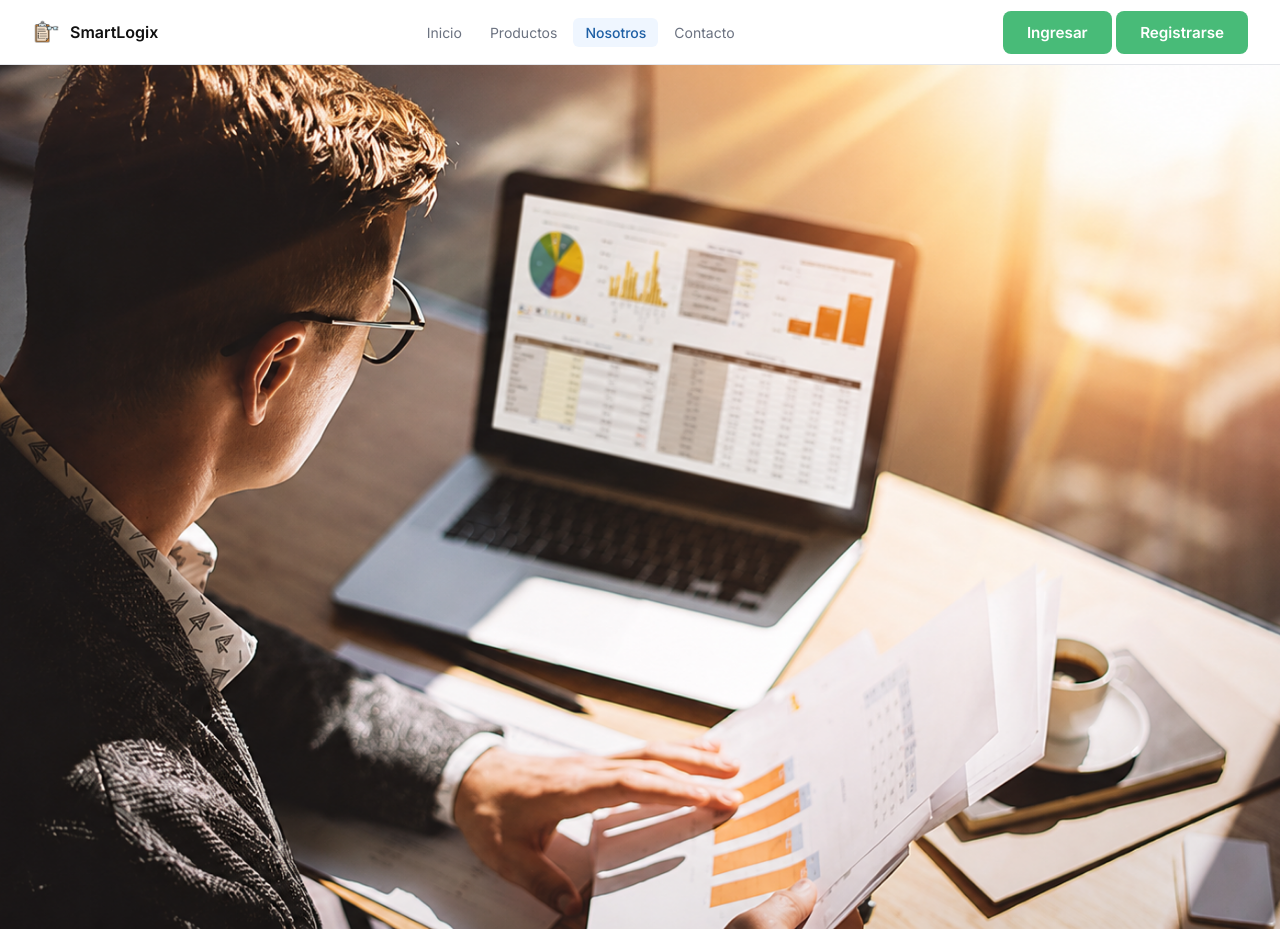
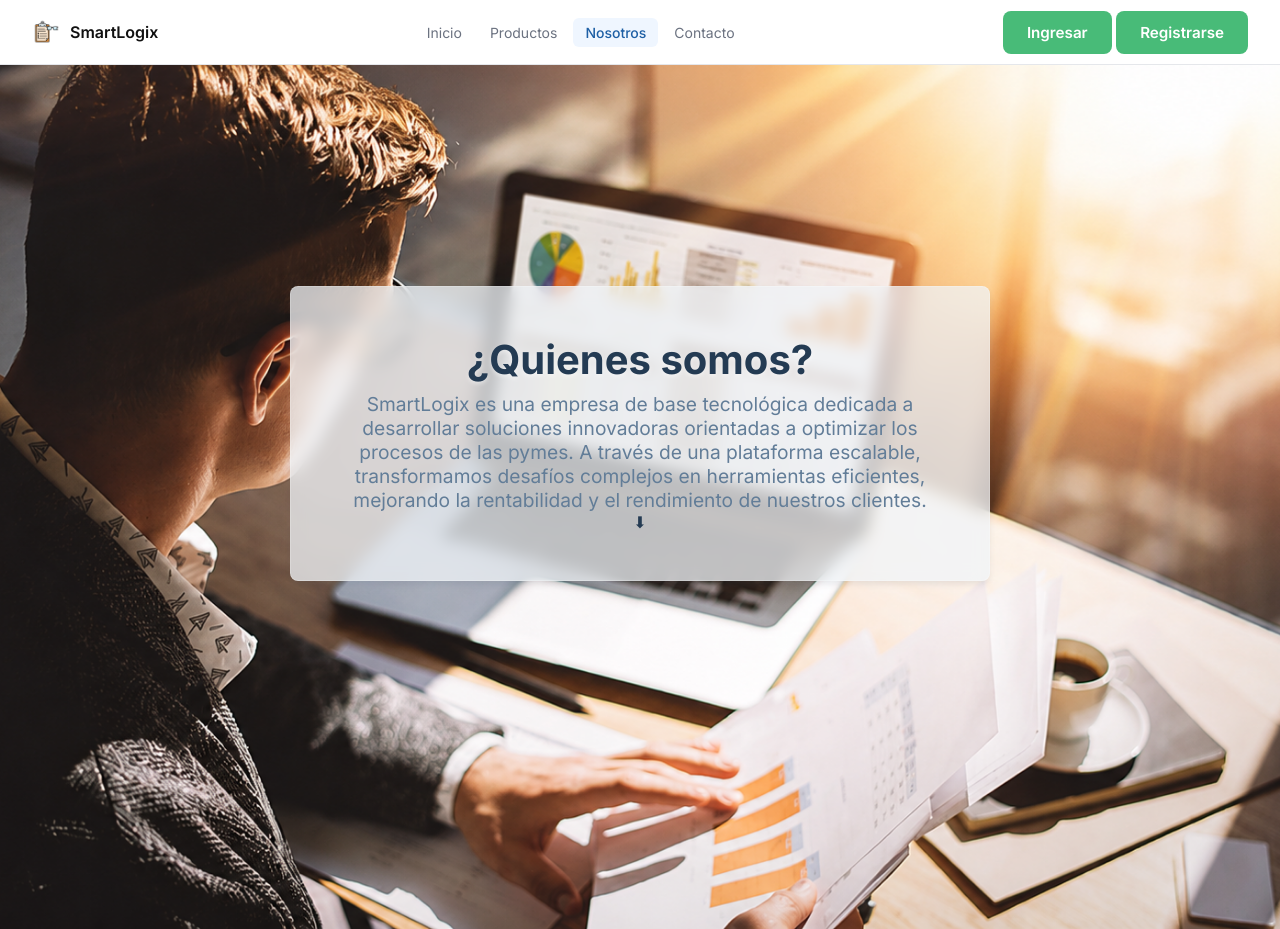
Before and after one commit to JuanCerda0/Smart-Logix-Front, a SvelteKit app: page /nosotros in a window 1280 px wide. Built offline with nearby package versions, Linux system fonts and the light colour scheme.

Commit message:
rellenando pantallas vacias

```diff
--- a/src/routes/nosotros/+page.svelte
+++ b/src/routes/nosotros/+page.svelte
@@ -32,7 +32,20 @@
 	{/snippet}
 </Topbar>
 
-<main></main>
+<main>
+
+	<section class="hero-section">
+		<div class="hero-card">
+			<h1>¿Quienes somos?</h1>
+			<p>
+				SmartLogix es una empresa de base tecnológica dedicada a desarrollar soluciones innovadoras orientadas a optimizar los procesos de las pymes.
+				A través de una plataforma escalable, transformamos desafíos complejos en herramientas eficientes, mejorando la rentabilidad y el rendimiento de nuestros clientes.
+			</p>
+			<div class="scroll-indicator">⬇</div>
+		</div>
+	</section>
+
+</main>
 
 <style>
 	main {
@@ -48,4 +61,65 @@
 		object-fit: contain;
 		display: block;
 	}
+
+	/* === CONTENEDOR DEL HERO (Invisible) === */
+	.hero-section {
+		/* Mantiene la altura completa de la pantalla para forzar el scroll */
+		min-height: calc(100vh - 4rem - 64px);
+		width: 100%;
+
+		/* Centra la tarjeta pequeña en medio de la pantalla */
+		display: flex;
+		align-items: center;
+		justify-content: center;
+	}
+
+	/* === TARJETA DE CRISTAL (Glassmorphism Pequeño) === */
+	.hero-card {
+		max-width: 700px; /* Un poco más estrecho para mayor elegancia */
+		width: 100%;
+		padding: 3rem 2rem;
+
+		/* Centrado del texto interno */
+		display: flex;
+		flex-direction: column;
+		align-items: center;
+		text-align: center;
+		box-sizing: border-box;
+
+		/* Aquí va toda la magia visual */
+		background: color-mix(in srgb, var(--color-fondo-principal) 75%, transparent);
+		backdrop-filter: blur(8px);
+		-webkit-backdrop-filter: blur(8px);
+		border-radius: var(--radio-borde);
+		border: 1px solid rgba(255, 255, 255, 0.2);
+		box-shadow: var(--sombra-tarjeta);
+	}
+
+	.hero-card h1 {
+		font-size: 2.5rem;
+		font-weight: 800;
+		text-shadow: 0 2px 4px rgba(255, 255, 255, 0.5);
+		margin-bottom: 0.5rem;
+		margin-top: 0;
+	}
+
+	.hero-card p {
+		font-size: 1.2rem;
+		color: var(--color-texto-secundario);
+		margin: 0;
+	}
+
+	/* Mejora de títulos para el impacto inicial */
+	.hero-section h1 {
+		font-size: 2.5rem;
+		font-weight: 800;
+		text-shadow: 0 2px 4px rgba(255, 255, 255, 0.5);
+		margin-bottom: 0.5rem;
+	}
+
+	.hero-section p {
+		font-size: 1.2rem;
+		color: var(--color-texto-secundario);
+	}
 </style>
```
Also changed, not shown: src/routes/+page.svelte (+4 -8 lines), src/routes/contacto/+page.svelte (+13 -1 lines).
